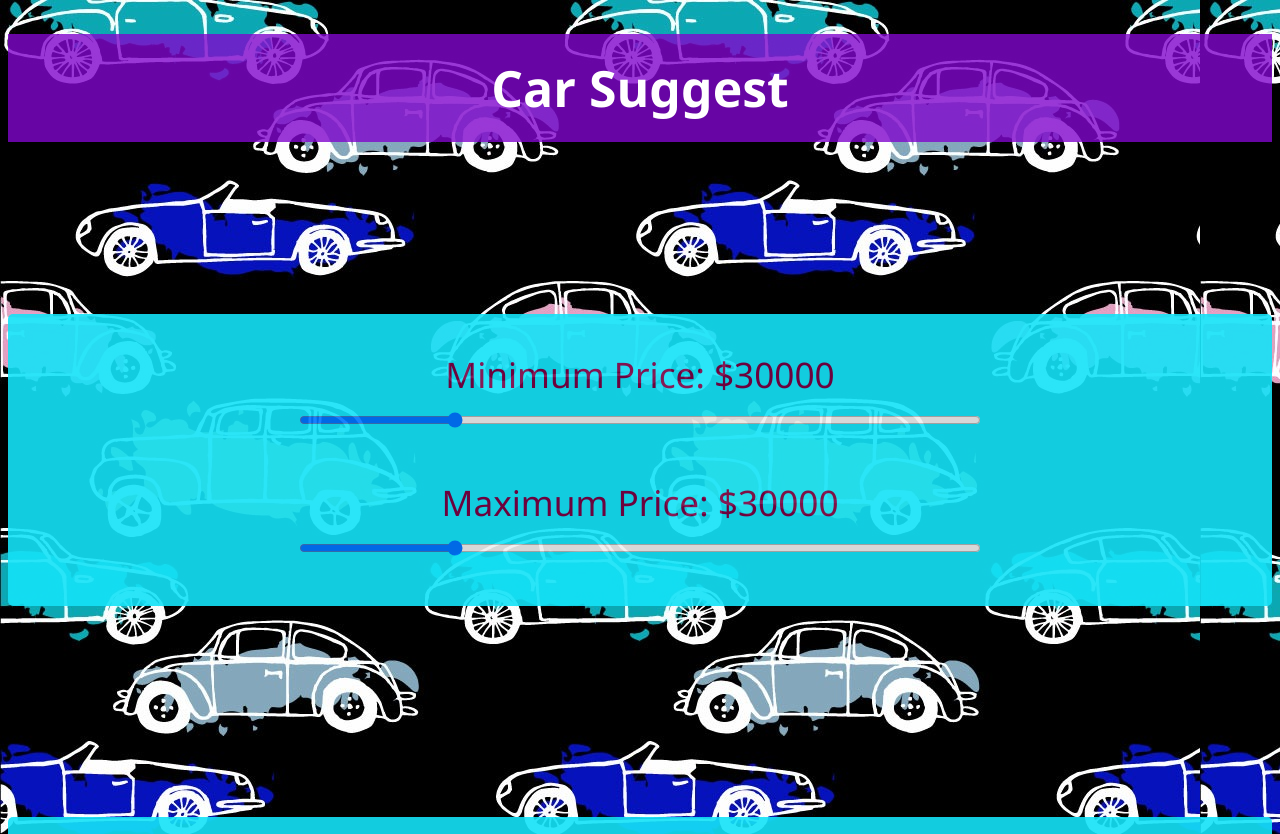
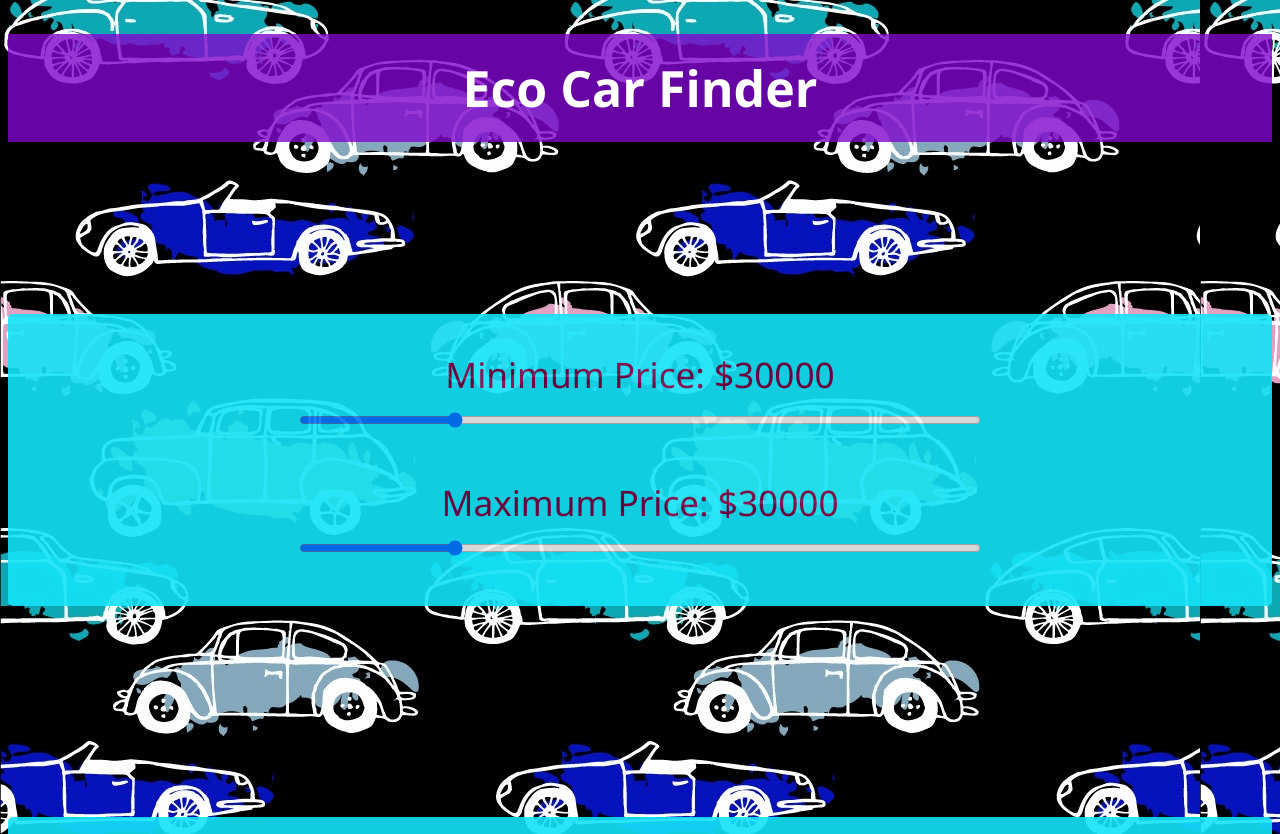
Before and after one commit to andrewvattuone/AWS-2024-Hackathon-Car-Search-Site, a plain HTML site: page index.html in a window 1280 px wide. Shown: the top 834 px of the page. Drawn offline with Linux system fonts and the light colour scheme.

Commit message:
final final

```diff
--- a/index.html
+++ b/index.html
@@ -5,7 +5,7 @@
         <script src="https://cdnjs.cloudflare.com/ajax/libs/xlsx/0.17.0/xlsx.full.min.js"></script>
     </head>
     <body>
-        <h1 style="text-align: center">Car Suggest</h1>
+        <h1 style="text-align: center">Eco Car Finder</h1>
 
         <marquee>🚗 🚚 🚙 🏎️ 🛻 🚐 🚛</marquee>
 
```
